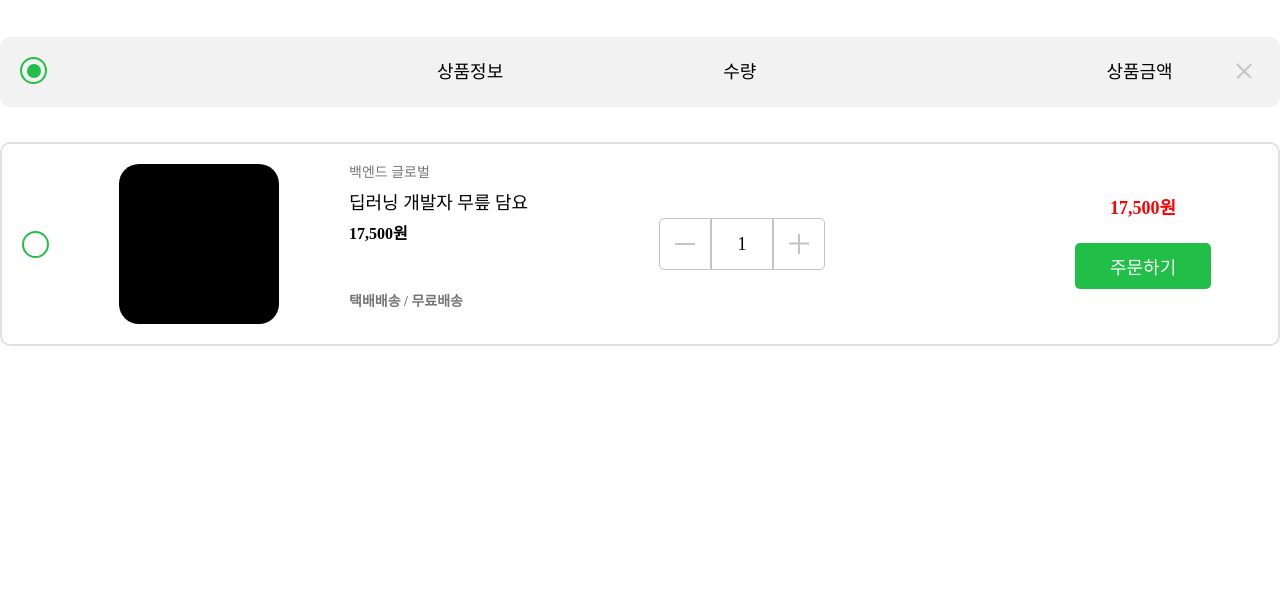
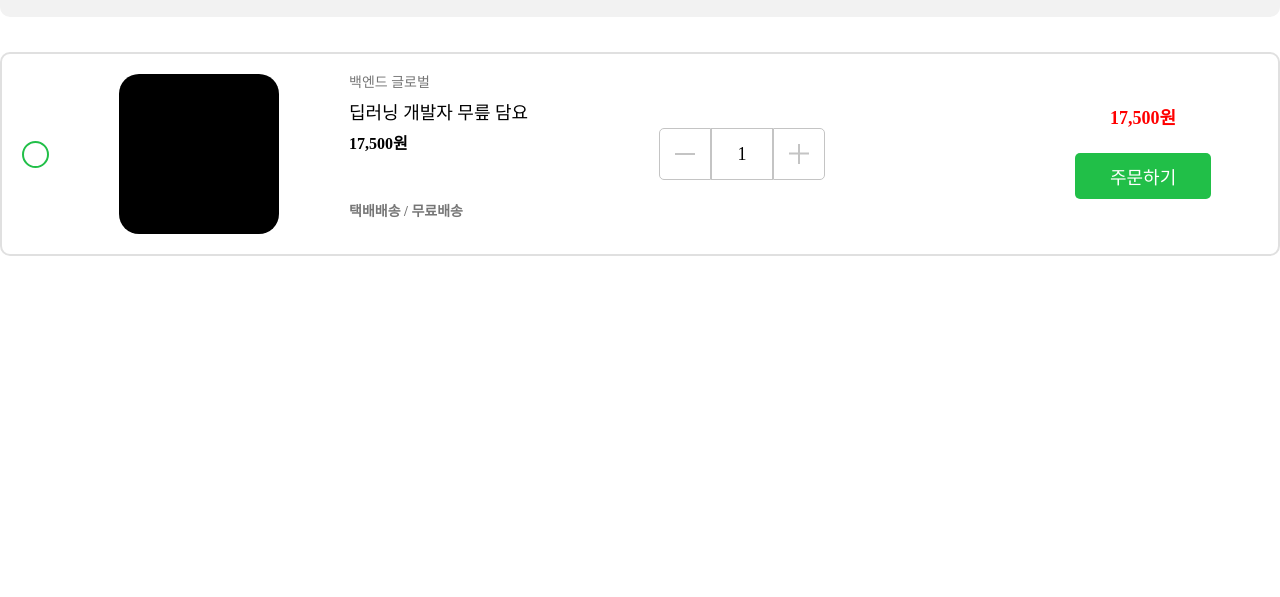
Before and after one commit to siwoon1602/OpenMarket_Service, a plain HTML site: page cart.html in a window 1280 px wide. Shown: the part 203-800 px from the top of the page. Drawn offline with Linux system fonts and the light colour scheme; a web font is replaced by a local one.

Commit message:
💄 헤더 간격 수정

```diff
--- a/style/common.css
+++ b/style/common.css
@@ -5,10 +5,6 @@
     format("woff");
   font-weight: normal;
   font-style: normal;
-}
-
-body {
-  padding-top: 72px;
 }
 
 * {
@@ -261,9 +257,6 @@ footer address ul li span {
 
 /* 태블릿 (768px 이상) */
 @media screen and (min-width: 768px) {
-  body {
-    padding-top: 75px; /* 20px + 35px + 20px */
-  }
   .header_content {
     padding: 20px 40px;
   }
@@ -292,9 +285,6 @@ footer address ul li span {
 
 /* 데스크탑 (1024px 이상) */
 @media screen and (min-width: 1024px) {
-  body {
-    padding-top: 90px; /* 26px + 38px + 26px */
-  }
   * {
     font-size: 18px;
   }
```
